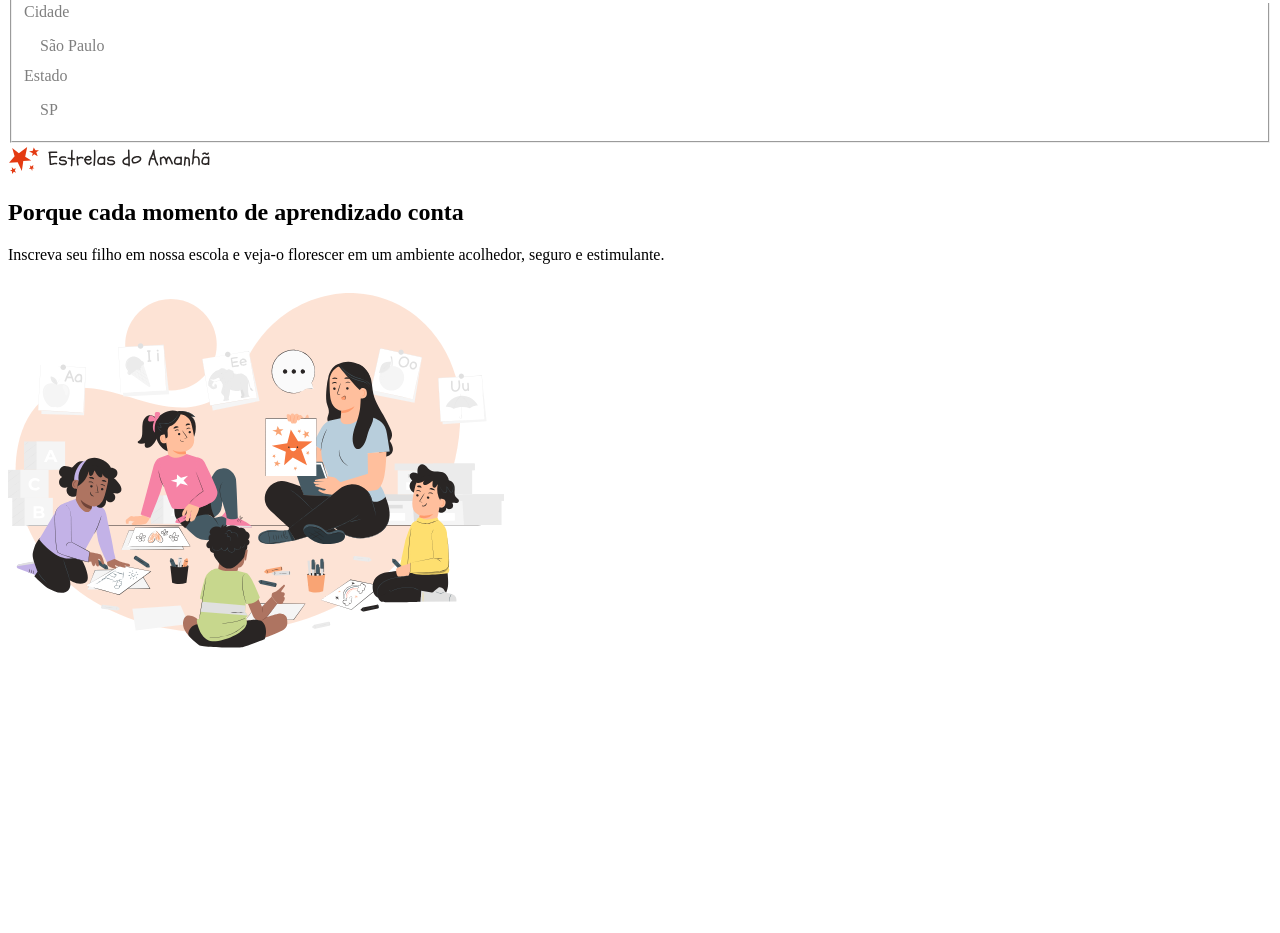
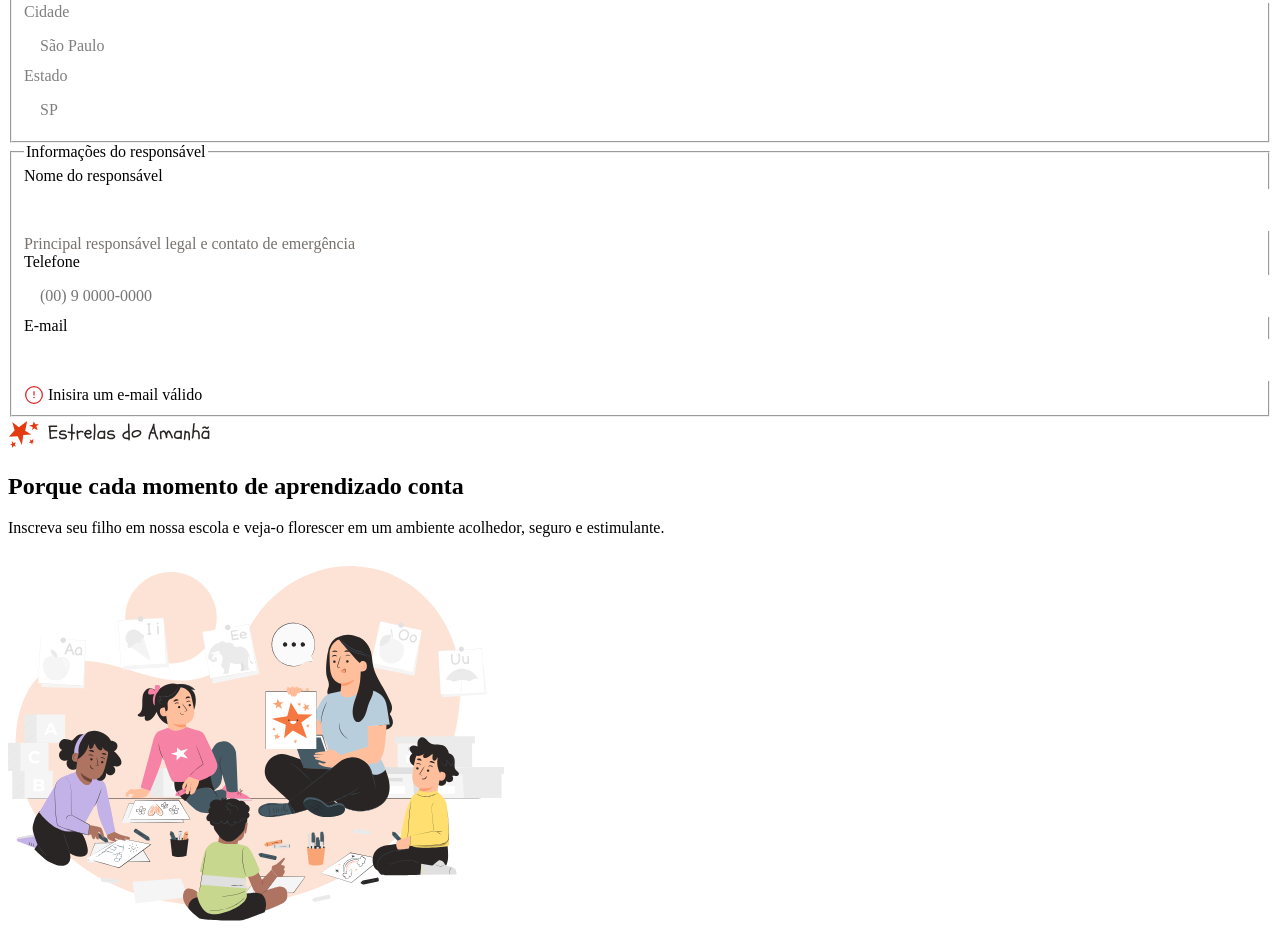
Before and after one commit to zateragalindo/projeto-formulario-matricula, a plain HTML site: page index.html in a window 1280 px wide. Shown: the part 951-1884 px from the top of the page. Before the commit the page ends 1611 px from the top, so only its background shows below. Drawn offline with Linux system fonts and the light colour scheme; files that its build step writes are made by us from their sources; files whose address does not match are found by name.

Commit message:
Responsible person information field

```diff
--- a/index.html
+++ b/index.html
@@ -114,6 +114,30 @@
               </div>
 
             </fieldset>
+
+            <fieldset class="gardian">
+              <legend>Informações do responsável</legend>
+
+              <div class="input-wrapper">
+                <label for="gardian">Nome do responsável</label>
+                <input type="text" id="gardian" name="gardian">
+                <small>Principal responsável legal e contato de emergência</small>
+              </div>
+
+              <div class="input-wrapper">
+                <label for="phone">Telefone</label>
+                <input type="text" id="phone" name="phone" placeholder="(00) 9 0000-0000">
+              </div>
+
+              <div class="input-wrapper">
+                <label for="mail">E-mail </label>
+                <input type="email" id="mail" name="mail" required>
+                <div class="error">
+                  <img src="assets/icons/alert-circle.svg" alt="Icone de alerta vermelho">
+                  <span>Inisira um e-mail válido</span>
+                </div>
+              </div>
+            </fieldset>
           </form>
         </div>
       </main>
--- a/styles/fields/index.css
+++ b/styles/fields/index.css
@@ -66,4 +66,31 @@ input {
     border: 1px solid var(--stroke-default);
     color: var(--text-primary);
   }
+
+  &:invalid {
+    border: 0.125rem solid var(--semantic-error);
+  }
+
+  & + small {
+    font: var(--text-sm);
+    color: #78716C;
+
+    display: inline-block;
+    margin-top: .25rem;
+  }
+
+  &[required] + .error {
+    display: flex;
+    align-items: center;
+    gap: .25rem;
+
+    font: var(--text-sm);
+    color: var(--semantic-error);
+
+    margin-top: .25rem;
+  }
+
+  &:not(focus):valid + .error {
+    display: none;
+  }
 }
```
